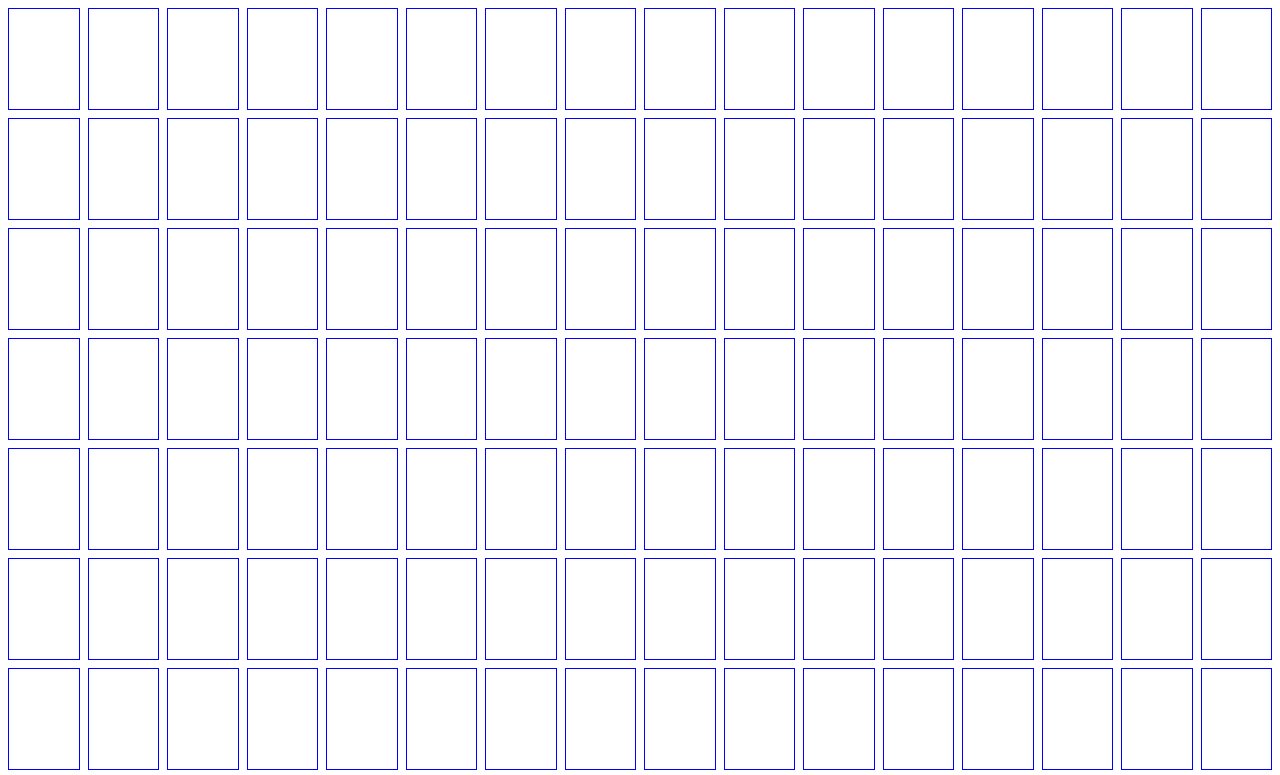
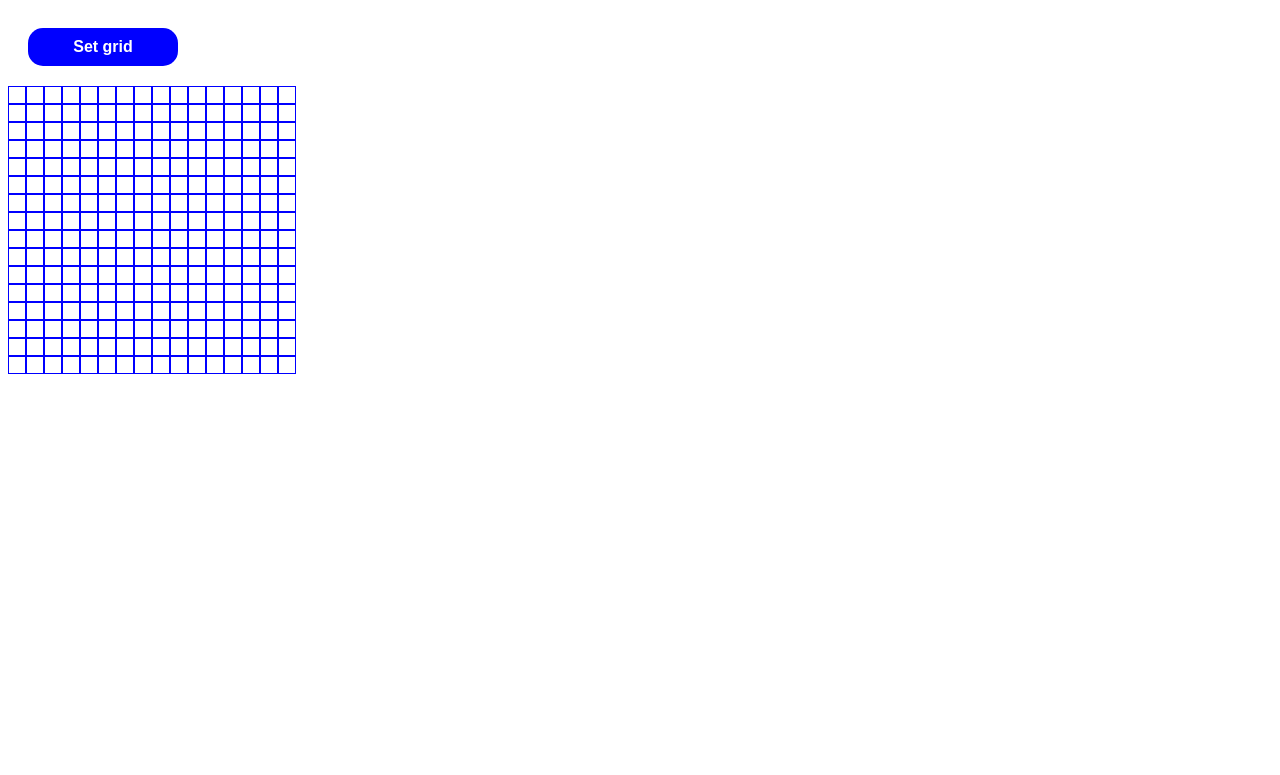
Before and after one commit to Hannah-Muthoni-Hailu/Etch-a-Sketch, a plain HTML site: page index.html in a window 1280 px wide. Shown: the top 775 px of the page. Drawn offline with Linux system fonts and the light colour scheme.

Commit message:
Changing the grid parameters based on user input completed

```diff
--- a/index.html
+++ b/index.html
@@ -7,23 +7,39 @@
     <title>Etch a Sketch</title>
 </head>
 <body>
+    <button onclick="ask()">Set grid</button>
     <div class="container">
 
     </div>
 </body>
 <script>
+    let num = 16;
+    setup();
+
+    function ask() {
+        let response = prompt("How many rows would you like? (Max 100)");
+        if (response > 100) {
+            alert("The number you entered was too large");
+            ask();
+        }
+        else {
+            num = response;
+            setup();
+        }
+    }
+
+    function setup () {
         const parent = document.querySelector(".container");
-    for (var i = 0; i < 16; i++) {
+        parent.innerHTML = '';
+        for (var i = 0; i < num; i++) {
             const parentDiv = document.createElement("div");
             parentDiv.style.display = "flex";
-        parentDiv.style.justifyContent = "space-between";
-        parentDiv.style.flexWrap = "nowrap"
-        parentDiv.style.gap = "8px";
-        for (var j = 0; j < 16; j++) {
+            parentDiv.style.flexWrap = "nowrap";
+            for (var j = 0; j < num; j++) {
                 const div = document.createElement("div");
                 div.style.border = "1px solid blue";
-            div.style.width = "100px";
-            div.style.height = "100px";
+                div.style.width = `${num}px`;
+                div.style.height = `${num}px`;
                 div.addEventListener("mouseover", () => {
                     div.style.backgroundColor = "blue";
                 });
@@ -31,5 +47,6 @@
             }
             parent.appendChild(parentDiv);
         }
+    }
 </script>
 </html>
--- a/style.css
+++ b/style.css
@@ -1,6 +1,16 @@
 .container {
     display: flex;
     flex-direction: column;
-    justify-content: space-between;
-    gap: 8px;
 }
+
+button {
+    background-color: blue;
+    font-size: 16px;
+    font-weight: 600;
+    padding: 10px;
+    border-radius: 15px;
+    color: white;
+    border: none;
+    width: 150px;
+    margin: 20px;
+}
```
Lines whose indentation alone changed are shown as unchanged.
